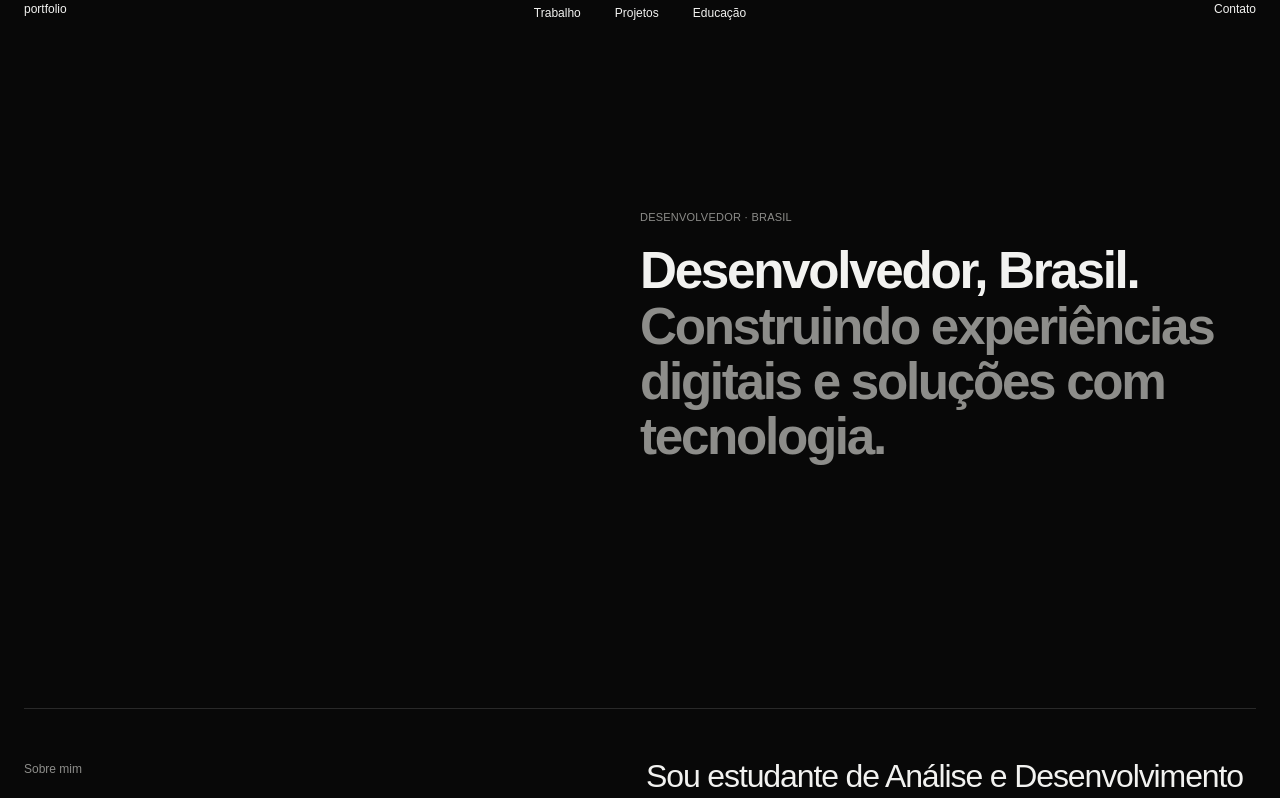
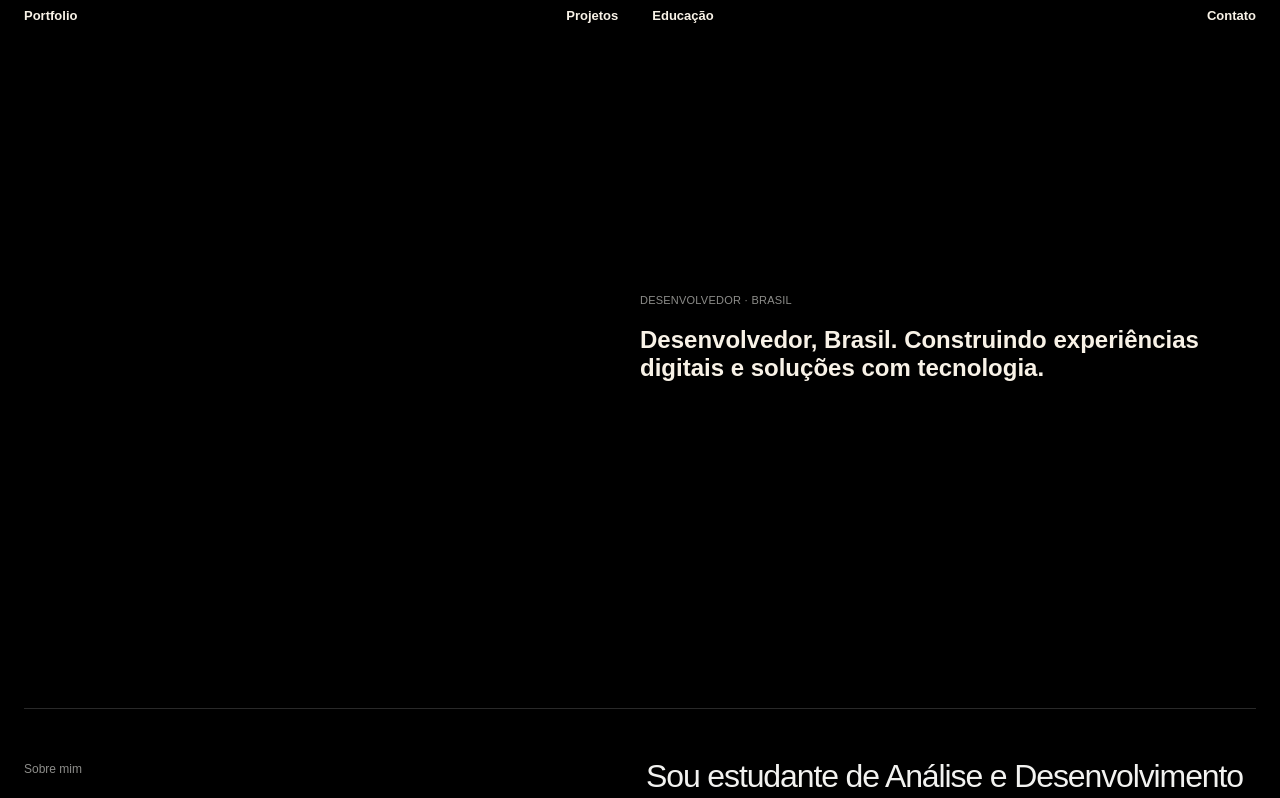
Before and after one commit to MiguelVarjao/Portfolio, a React (Vite) app: page / in a window 1280 px wide. Shown: the top 798 px of the page. Built offline with nearby package versions, Linux system fonts and the light colour scheme.

Commit message:
Detalhes arrumado

```diff
--- a/index.html
+++ b/index.html
@@ -4,7 +4,7 @@
     <meta charset="UTF-8" />
     <meta name="viewport" content="width=device-width, initial-scale=1.0" />
     <meta name="description" content="Portfólio pessoal" />
-    <title>Meu Portfólio</title>
+    <title>Portfólio</title>
   </head>
   <body>
     <div id="root"></div>
--- a/src/App.jsx
+++ b/src/App.jsx
@@ -30,10 +30,10 @@
       <Navbar />
 
       <main>
-        <section id="inicio" className="hero">
-          <div className="hero-spacer" />
+        <section id="inicio" className="conteudo">
+          <div className="empty-box" />
 
-          <div className="hero-content">
+          <div className="conteudo-destaque">
             <p className="eyebrow">DESENVOLVEDOR · BRASIL</p>
             <h1>
               Desenvolvedor, Brasil.{" "}
@@ -61,7 +61,7 @@
           </div>
         </section>
 
-        <section id="trabalho" className="work section-shell">
+        <section id="projetos" className="work section-shell">
           <div className="work-heading">
 
           </div>
@@ -82,8 +82,6 @@
                 <div className="project-image" aria-label={`Imagem de ${project.title}`}>
                   <div className="image-placeholder">
                     <div className="image-icon">
-                      <span />
-                      <span />
                     </div>
                   </div>
                 </div>
@@ -92,7 +90,7 @@
           </div>
         </section>
 
-        <section id="projetos" className="selected section-shell">
+        <section  className="selected section-shell">
           <div className="selected-title">
             <span className="small-label">PROJETOS</span>
             <h2>O que venho construindo</h2>
@@ -147,10 +145,6 @@
           <div className="contact-copy">
             <span className="small-label">CONTATO</span>
             <h2>Vamos conversar.</h2>
-            <p>
-              Se quiser falar sobre um projeto, oportunidade ou simplesmente
-              trocar uma ideia sobre tecnologia, entre em contato.
-            </p>
           </div>
 
           <div className="contact-links">
--- a/src/components/Navbar.jsx
+++ b/src/components/Navbar.jsx
@@ -1,19 +1,18 @@
 function Navbar() {
   return (
     <header className="navbar">
-      <a className="brand" href="#inicio">
-        portfolio
+      <a className="barra-principal" href="#inicio">
+        Portfolio
       </a>
 
-      <nav aria-label="Navegação principal">
+      <nav>
         <ul>
-          <li><a href="#trabalho">Trabalho</a></li>
           <li><a href="#projetos">Projetos</a></li>
           <li><a href="#educacao">Educação</a></li>
         </ul>
       </nav>
 
-      <a className="contact-link" href="#contato">
+      <a className="link-contato" href="#contato">
         Contato
       </a>
     </header>
--- a/src/styles.css
+++ b/src/styles.css
@@ -1,5 +1,5 @@
 :root {
-  --background: #080808;
+  --background: black;
   --foreground: #f2f2f0;
   --muted: #8d8d8a;
   --line: #292929;
@@ -40,23 +40,25 @@
   padding-top: 3px;
   position: relative;
   z-index: 10;
+  color: rgb(248, 242, 231);
 }
 
-.brand,
-.contact-link,
+.barra-principal,
+.link-contato,
 .navbar li a {
-  font-size: 12px;
-  line-height: 1;
+  font-size: 13px;
+  line-height: 2;
   transition: opacity 0.2s ease;
+  font-weight: bold;
 }
 
-.brand:hover,
-.contact-link:hover,
+.barra-principal:hover,
+.link-contato:hover,
 .navbar li a:hover {
-  opacity: 0.55;
+  opacity: 0.60;
 }
 
-.contact-link {
+.link-contato {
   justify-self: end;
 }
 
@@ -70,7 +72,7 @@
   list-style: none;
 }
 
-.hero {
+.conteudo {
   min-height: 650px;
   width: min(1350px, calc(100% - 48px));
   margin: 0 auto;
@@ -80,9 +82,10 @@
   padding-bottom: 90px;
 }
 
-.hero-content {
+.conteudo-destaque {
   max-width: 650px;
   justify-self: end;
+  color: rgb(248, 242, 231);
 }
 
 .eyebrow,
```
